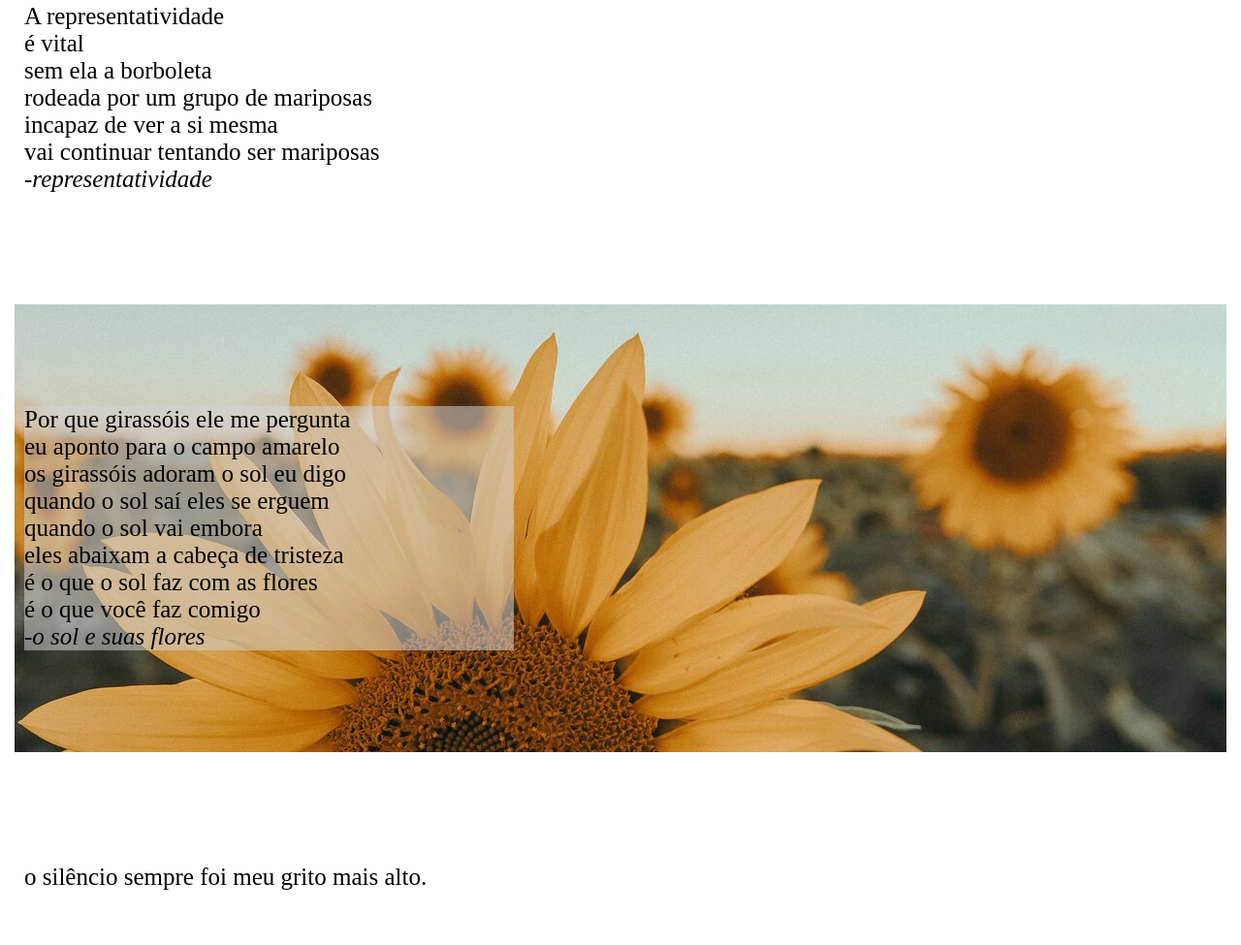
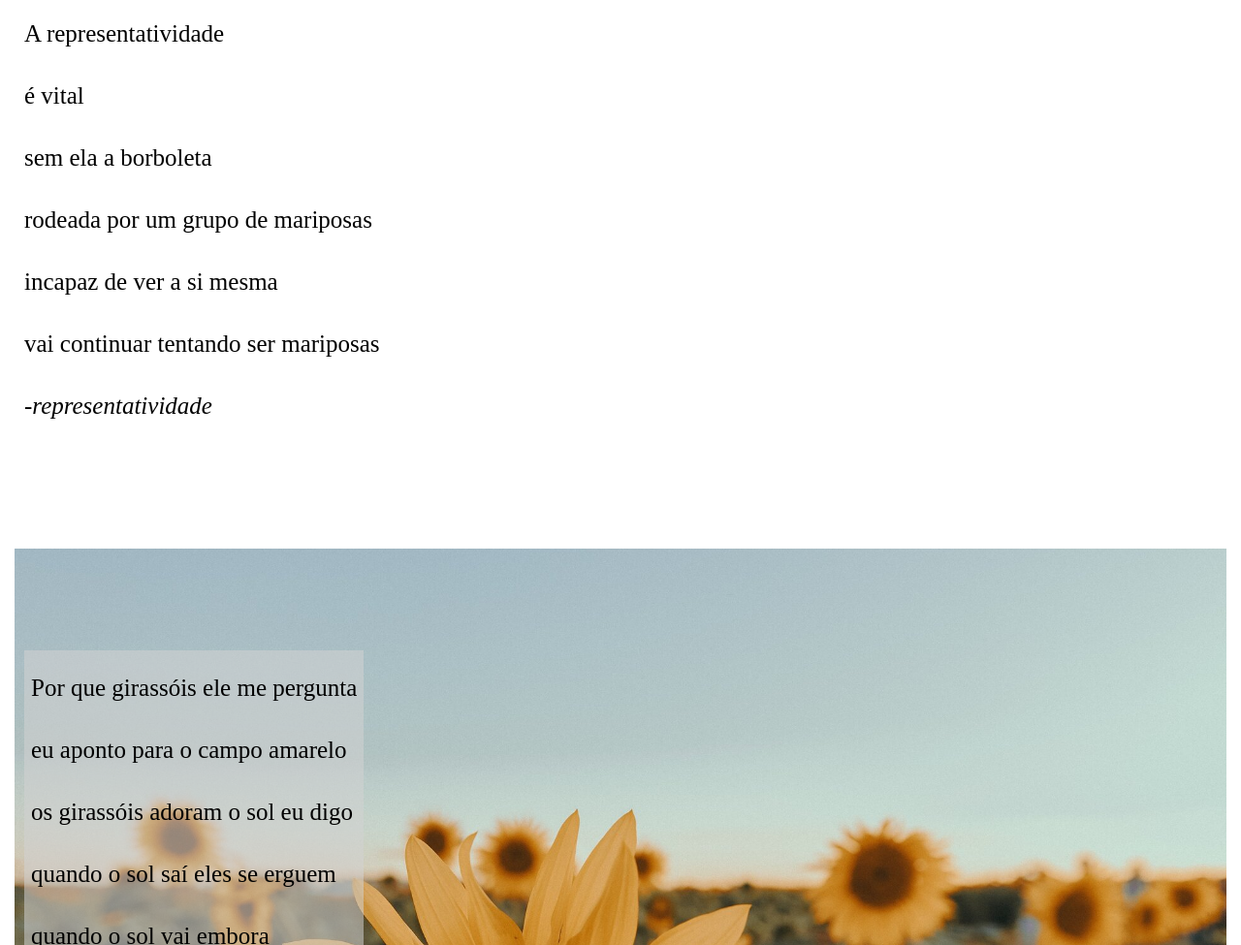
Before and after one commit to maryane-castro/poemas_n, a plain HTML site: page index.html in a window 1280 px wide. Shown: the part 445-1420 px from the top of the page at 97% size. Drawn offline with Linux system fonts and the light colour scheme.

Commit message:
Update style.css

```diff
--- a/style.css
+++ b/style.css
@@ -4,6 +4,7 @@
 body, html{
     margin: 0px;
     background-color: white;
+    min-height: 100vh;
 }
 
 
@@ -33,6 +34,8 @@ a:hover {
 section{
     padding: 10vh 0vh 10vh 0vh;
     margin: 10px 15px 10px 15px;
+    line-height: 2em;
+    font-size: 2.5vw;
 }
 
 
@@ -40,7 +43,7 @@ section > p{
     text-align: justify;
     padding-right: 5px;
     /*background-color: #a9a9a97a;*/
-    max-width: 500px;
+
     font-size: 25px;
 
 }
@@ -59,9 +62,12 @@ section.normal > p{
 section.imagem{
     background-color: lightgreen;
     background-attachment: fixed;
+    background-size: cover;
 }
 
 section.imagem > p{
+    display: inline-block;
+    padding: 7px;
     margin-left: 10px;
     margin-right: 10px;
     background-color: rgba(211, 211, 211, 0.543);
```
